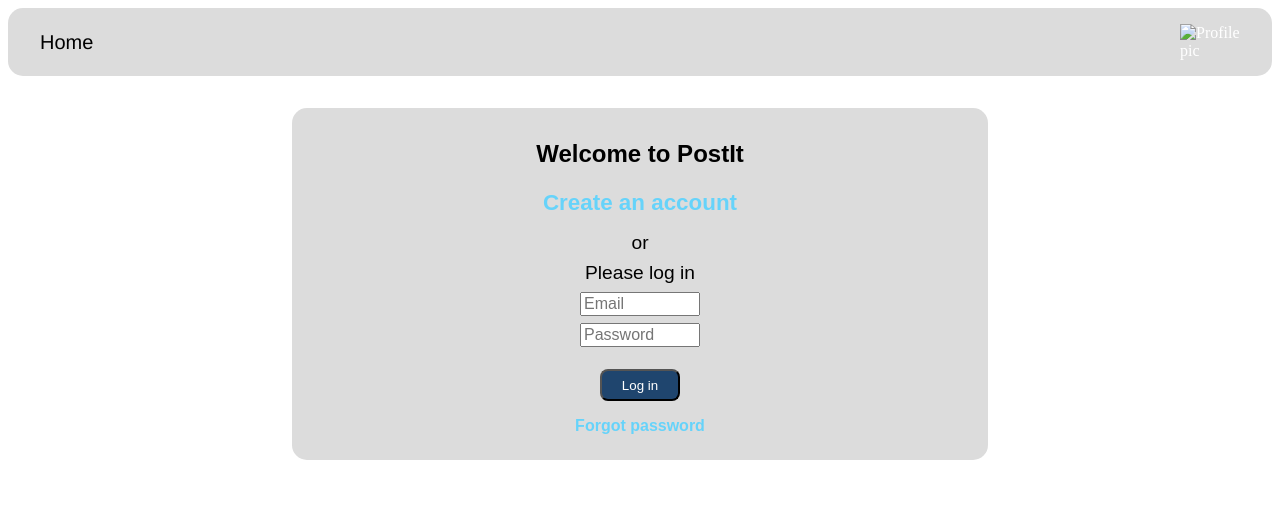
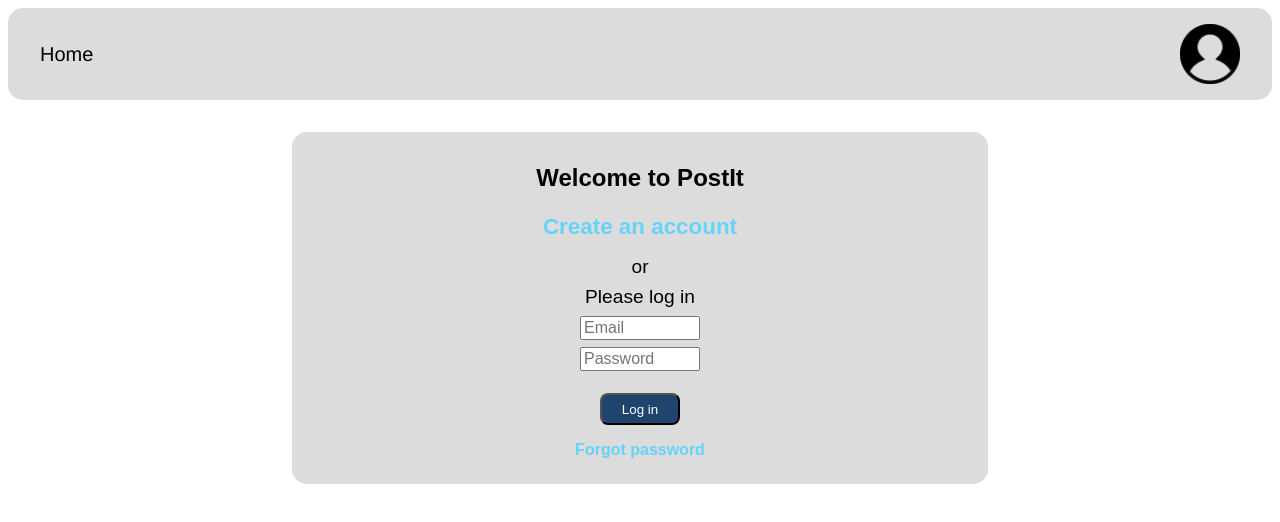
Before and after one commit to laurileppik/WAD-Website, a plain HTML site: page login.html in a window 1280 px wide. Drawn offline with Linux system fonts and the light colour scheme.

Commit message:
Update login.html

```diff
--- a/login.html
+++ b/login.html
@@ -9,7 +9,7 @@
 <body>
     <div class="topnav">
         <a id="homenav" href="#home">Home</a>
-        <img id="pfpic" src="rel/style/imagespfpic.png" alt="Profile pic">
+        <img id="pfpic" src="res/style/images/pfpic.png" alt="Profile pic">
     </div>
 
     <div class="content">
```
